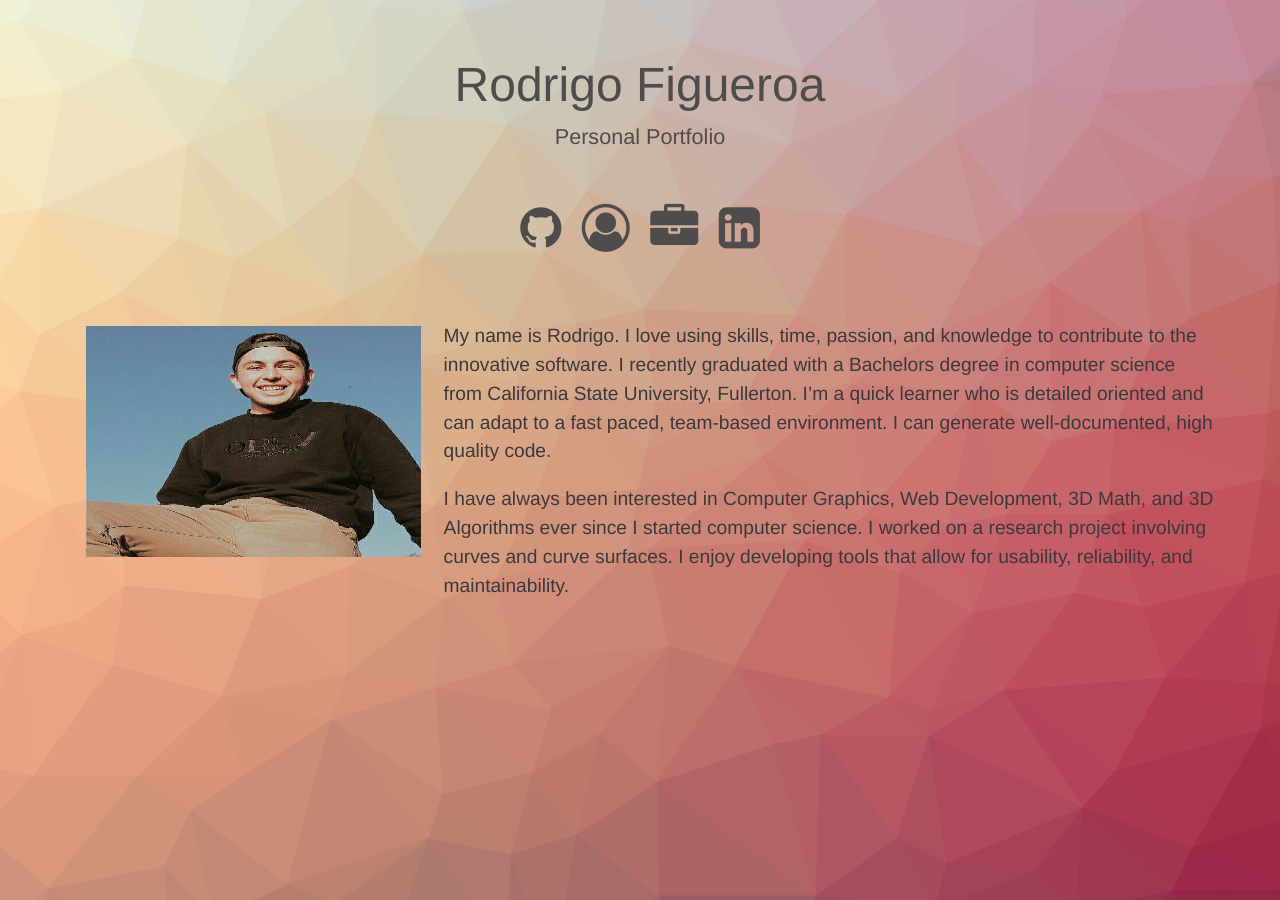
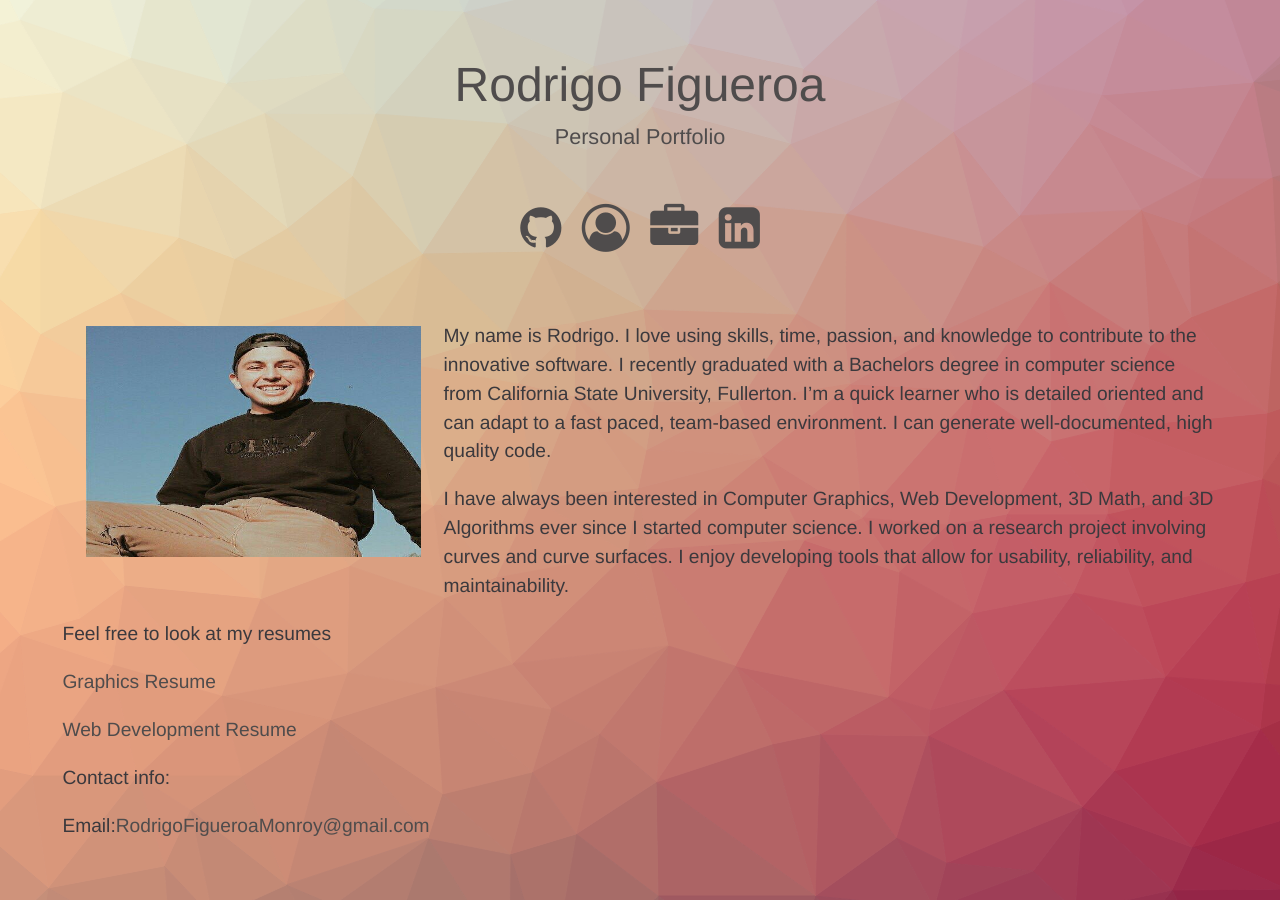
Before and after one commit to RodrigoFigueroaM/RodrigoFigueroaM.github.io, a Jekyll site: the page built from about.html, in a window 1280 px wide. Built offline with Jekyll 4.4.1, drawn with Linux system fonts in a browser that asks for light colours.

Commit message:
aboume info

```diff
--- a/about/about.md
+++ b/about/about.md
@@ -1,3 +1,11 @@
+<p>My name is Rodrigo. I love using skills, time, passion, and knowledge to contribute to the innovative software. I recently graduated with a Bachelors degree in computer science from California State University, Fullerton. I’m a quick learner who is detailed oriented and can adapt to a fast paced, team-based environment. I can generate well-documented, high quality code.</p>
 
-				<p>My name is Rodrigo. I love using skills, time, passion, and knowledge to contribute to the innovative software. I recently graduated with a Bachelors degree in computer science from California State University, Fullerton. I’m a quick learner who is detailed oriented and can adapt to a fast paced, team-based environment. I can generate well-documented, high quality code.</p>
-							<p>I have always been interested in Computer Graphics, Web Development, 3D Math, and 3D Algorithms ever since I started computer science. I worked on a research project involving curves and curve surfaces. I enjoy developing tools that allow for usability, reliability, and maintainability.</p>
+<p>I have always been interested in Computer Graphics, Web Development, 3D Math, and 3D Algorithms ever since I started computer science. I worked on a research project involving curves and curve surfaces. I enjoy developing tools that allow for usability, reliability, and maintainability.</p>
+
+<p>Feel free to look at my resumes</p>
+<p><a href="../resumes/RodrigoFigueroaRESUME.pdf" download="">Graphics Resume</a></p>
+<p><a href="../resumes/RodrigoFigueroaResumeWeb.pdf" download="">Web Development Resume</a></p>
+
+
+<p>Contact info:</p>
+<p>Email:<a class=".btn" href="mailto:">RodrigoFigueroaMonroy@gmail.com</a></p>
```
Also changed, not shown: 2 other files.
